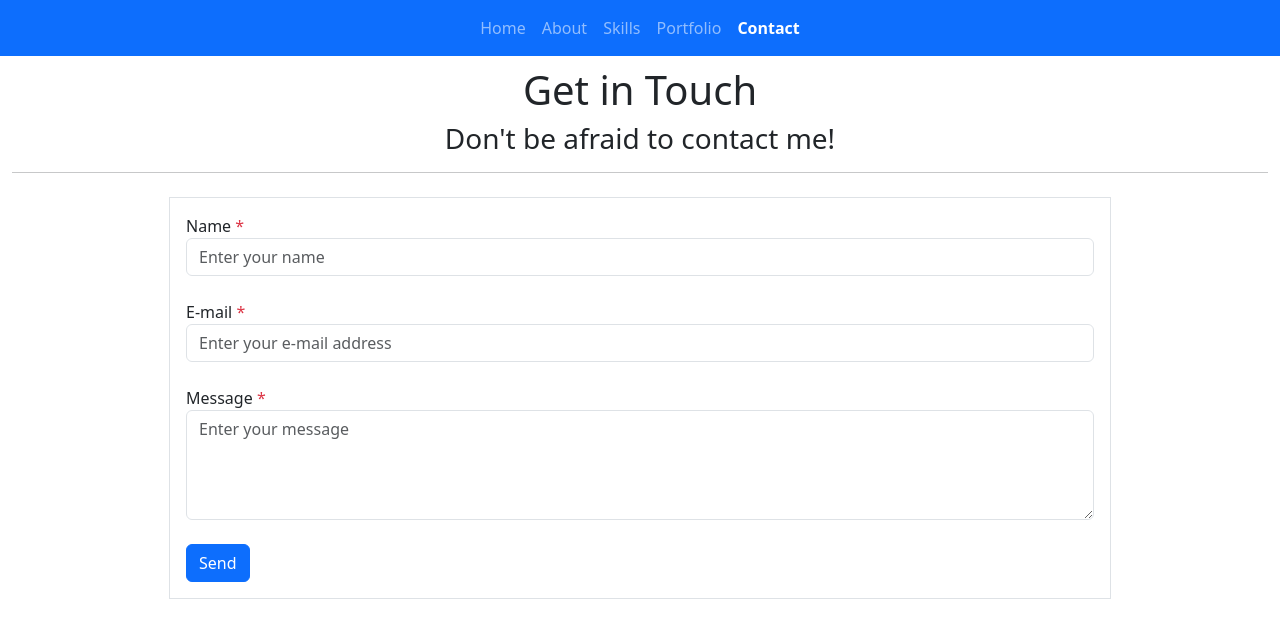
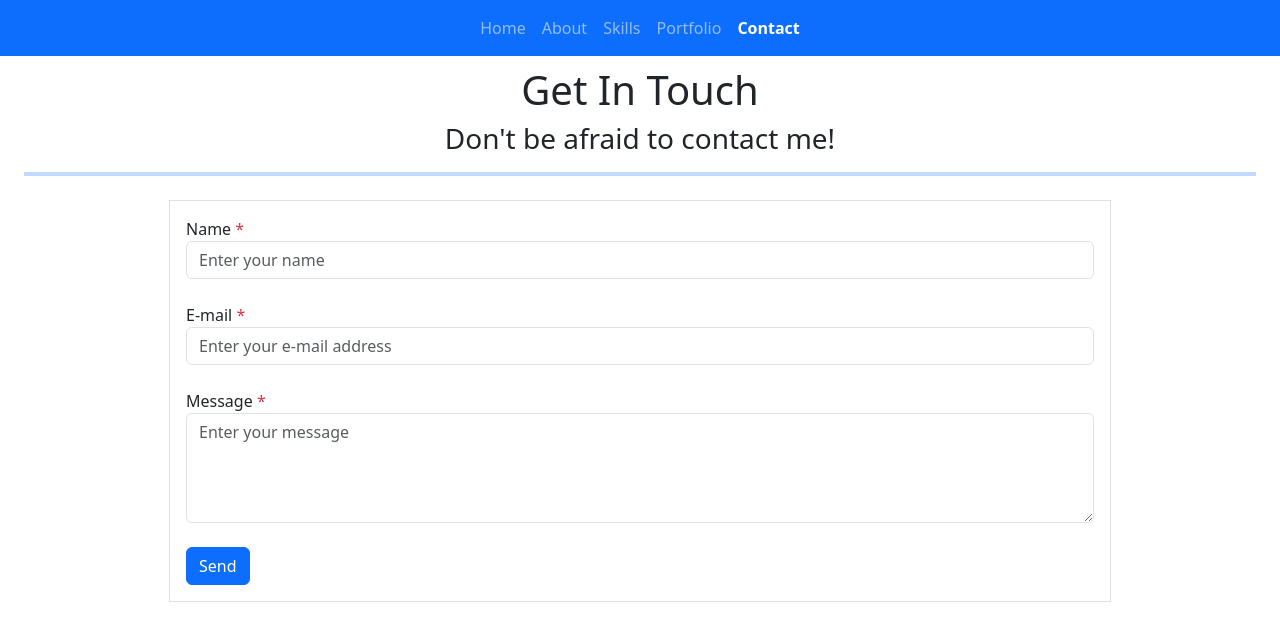
Before and after one commit to williamo1099/williamo1099.github.io, a React (Create React App) app: page /contact in a window 1280 px wide. Shown: the top 640 px of the page. Built offline with nearby package versions, Linux system fonts and the light colour scheme.

Commit message:
Adding header component
Add a new header component for every page (except home) as a reusable component.

```diff
--- /dev/null
+++ b/src/components/PageHeader.js
@@ -0,0 +1,16 @@
+// STYLING
+import "bootstrap/dist/css/bootstrap.css";
+
+function PageHeader(props) {
+  return (
+    <div className="container-fluid">
+      <div className="text-center mt-3">
+        <h1>{props.title}</h1>
+        <h3>{props.subtitle}</h3>
+      </div>
+      <hr className="border border-primary border-2" />
+    </div>
+  );
+}
+
+export default PageHeader;
--- a/src/pages/AboutMe.js
+++ b/src/pages/AboutMe.js
@@ -4,14 +4,14 @@ import { Fade, AttentionSeeker } from "react-awesome-reveal";
 import "bootstrap/dist/css/bootstrap.css";
 import "bootstrap-icons/font/bootstrap-icons.css";
 
+// COMPONENTS
+import PageHeader from "../components/PageHeader";
+
 function AboutMe() {
   return (
     <Fade>
       <div className="container-fluid one-page">
-        <div className="text-center mt-3">
-          <h1>Know More About Me</h1>
-        </div>
-        <hr />
+        <PageHeader title="Know More About Me" />
 
         <div className="container w-75 my-3">
           <h5 className="h5 my-2">
--- a/src/pages/Contact.js
+++ b/src/pages/Contact.js
@@ -4,6 +4,9 @@ import emailjs from "@emailjs/browser";
 
 // STYLING
 import "bootstrap/dist/css/bootstrap.css";
+
+// COMPONENTS
+import PageHeader from "../components/PageHeader";
 
 function Contact() {
   const form = useRef();
@@ -31,11 +34,10 @@ function Contact() {
   return (
     <Fade>
       <div className="container-fluid one-page">
-        <div className="text-center mt-3">
-          <h1>Get in Touch</h1>
-          <h3>Don't be afraid to contact me!</h3>
-        </div>
-        <hr />
+        <PageHeader
+          title="Get In Touch"
+          subtitle="Don't be afraid to contact me!"
+        />
 
         {/* FORM */}
         <Bounce delay={200} duration={750}>
```
